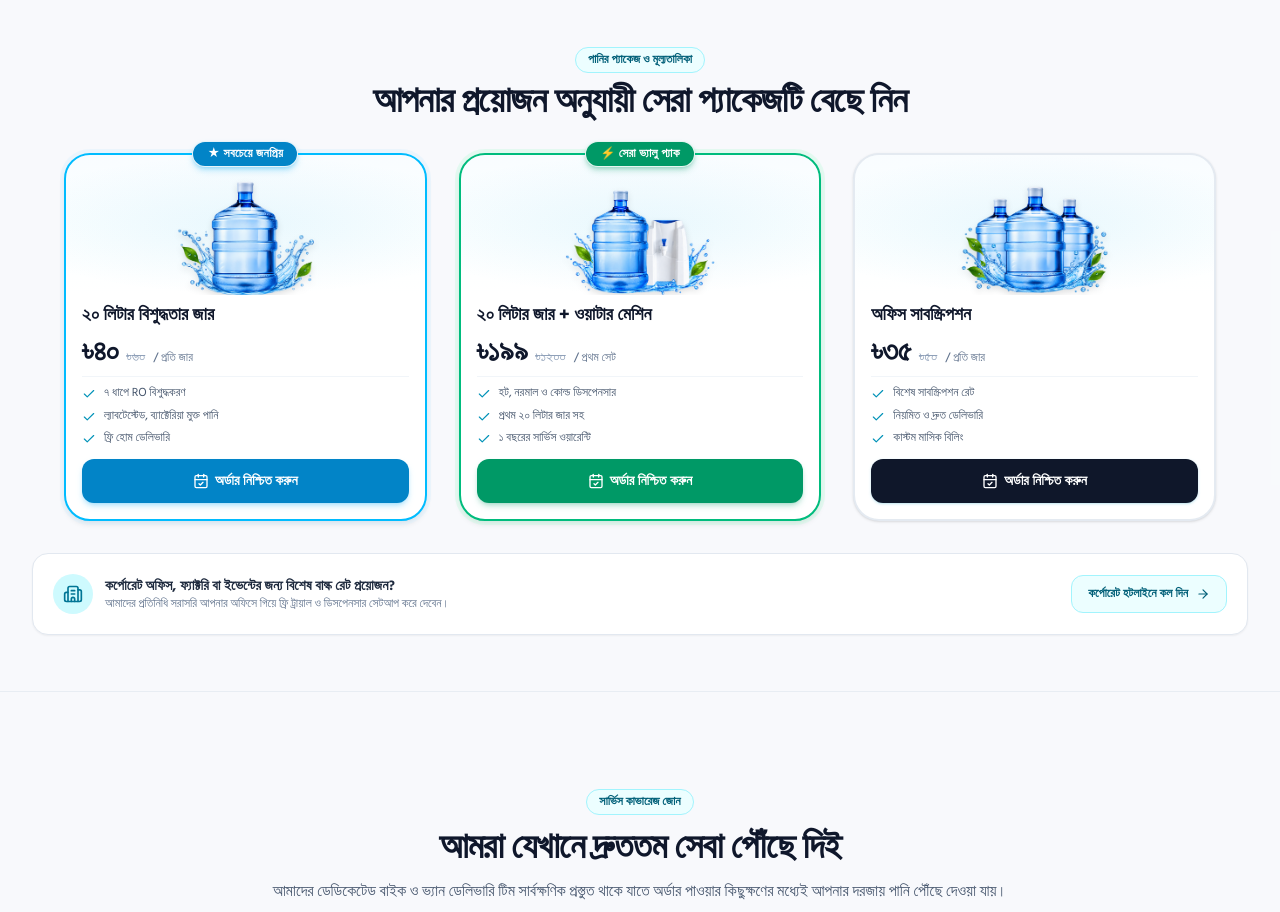
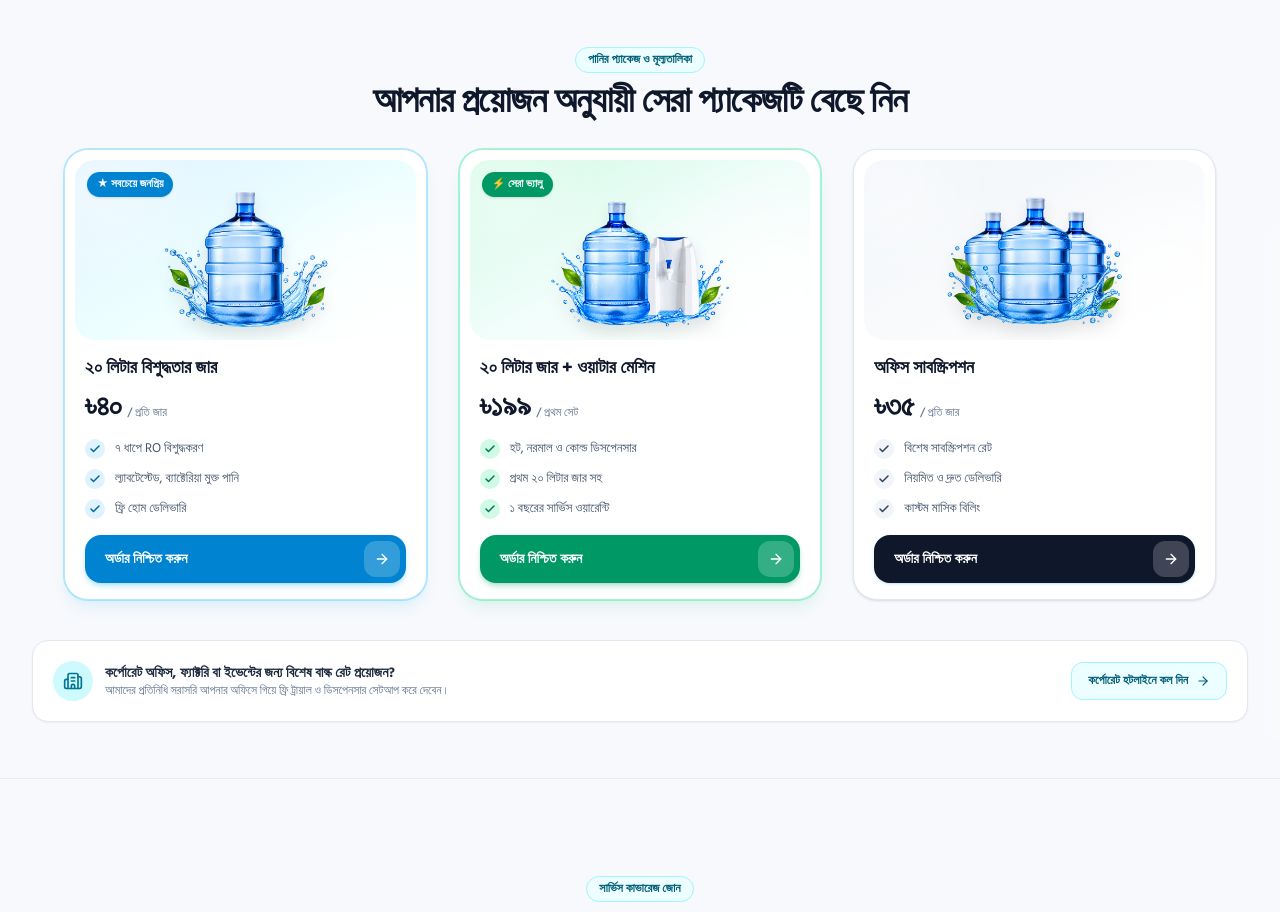
Before and after one commit to MdHasib01/panniwala-ui, a React (Vite) app: page / in a window 1280 px wide. Shown: the part 1040-1952 px from the top of the page. Built offline with nearby package versions, Linux system fonts and the light colour scheme.

Commit message:
feat: add Packages component for water subscription plans

```diff
--- a/src/components/Packages.tsx
+++ b/src/components/Packages.tsx
@@ -6,7 +6,6 @@ import { Badge } from '@/src/components/ui/badge';
 import {
   Check,
   Building2,
-  CalendarCheck,
   ArrowRight,
   ChevronLeft,
   ChevronRight
@@ -47,24 +46,32 @@ export const Packages: React.FC<PackagesProps> = ({ onSelectPackage }) => {
     });
   };
 
-  const getCardBorderClass = (pkg: WaterPackage) => {
+  const getTheme = (pkg: WaterPackage) => {
     if (pkg.popular) {
-      return 'border-2 border-sky-400 ring-4 ring-sky-100/50 shadow-md bg-white';
+      return {
+        card: 'border-sky-200 shadow-lg shadow-sky-500/10 ring-1 ring-sky-300/50',
+        panel: 'from-sky-100 via-cyan-50 to-white',
+        badge: 'bg-sky-600 text-white',
+        check: 'bg-sky-100 text-sky-700',
+        button: 'bg-sky-600 hover:bg-sky-700 text-white shadow-md shadow-sky-500/25',
+      };
     }
     if (pkg.bestValue) {
-      return 'border-2 border-emerald-500 ring-4 ring-emerald-100/50 shadow-md bg-white';
+      return {
+        card: 'border-emerald-200 shadow-lg shadow-emerald-500/10 ring-1 ring-emerald-300/50',
+        panel: 'from-emerald-100 via-teal-50 to-white',
+        badge: 'bg-emerald-600 text-white',
+        check: 'bg-emerald-100 text-emerald-700',
+        button: 'bg-emerald-600 hover:bg-emerald-700 text-white shadow-md shadow-emerald-600/25',
+      };
     }
-    return 'border-2 border-slate-200/90 hover:border-slate-300 shadow-sm bg-white';
+    return {
+      card: 'border-slate-200 shadow-sm hover:border-slate-300',
+      panel: 'from-slate-100 via-slate-50 to-white',
+      badge: 'bg-slate-900 text-white',
+      check: 'bg-slate-100 text-slate-700',
+      button: 'bg-slate-900 hover:bg-slate-800 text-white shadow-sm',
     };
-
-  const getButtonClass = (pkg: WaterPackage) => {
-    if (pkg.popular) {
-      return 'bg-[#0284c7] hover:bg-sky-600 text-white shadow-md shadow-sky-500/25';
-    }
-    if (pkg.bestValue) {
-      return 'bg-emerald-600 hover:bg-emerald-700 text-white shadow-md shadow-emerald-600/25';
-    }
-    return 'bg-[#0f172a] hover:bg-slate-800 text-white shadow-sm';
   };
 
   return (
@@ -107,92 +114,71 @@ export const Packages: React.FC<PackagesProps> = ({ onSelectPackage }) => {
         <div
           ref={scrollerRef}
           onScroll={handleScroll}
-          className="relative flex md:grid md:grid-cols-3 gap-4 md:gap-6 lg:gap-8 pt-5 pb-4 md:pb-0 md:pt-3 items-stretch max-w-6xl -mx-4 px-4 md:mx-auto md:px-0 overflow-x-auto md:overflow-visible snap-x snap-mandatory scroll-px-4 [scrollbar-width:none] [&::-webkit-scrollbar]:hidden"
+          className="relative flex md:grid md:grid-cols-3 gap-4 md:gap-6 lg:gap-8 pt-2 pb-4 md:pb-2 md:pt-2 items-stretch max-w-6xl -mx-4 px-4 md:mx-auto md:px-0 overflow-x-auto md:overflow-visible snap-x snap-mandatory scroll-px-4 [scrollbar-width:none] [&::-webkit-scrollbar]:hidden"
         >
           {WATER_PACKAGES.map((pkg) => {
-            const isPopular = pkg.popular;
-            const isBestValue = pkg.bestValue;
+            const theme = getTheme(pkg);
+            const ribbon = pkg.popular ? '★ সবচেয়ে জনপ্রিয়' : pkg.bestValue ? '⚡ সেরা ভ্যালু' : null;
 
             return (
               <div
                 key={pkg.id}
-                className={`relative flex flex-col justify-between rounded-[26px] transition-all duration-300 md:hover:shadow-2xl md:hover:-translate-y-1.5 group w-[84%] max-w-[340px] shrink-0 snap-center md:w-auto md:max-w-none md:shrink ${getCardBorderClass(pkg)}`}
+                className={`relative flex flex-col rounded-3xl bg-white border p-2.5 transition-all duration-300 md:hover:-translate-y-1 md:hover:shadow-xl group w-[84%] max-w-[340px] shrink-0 snap-center md:w-auto md:max-w-none md:shrink ${theme.card}`}
               >
-                {/* Popular / Best Value Ribbon */}
-                {isPopular && (
-                  <div className="absolute -top-3.5 inset-x-0 flex justify-center z-30 pointer-events-none">
-                    <span className="inline-flex items-center gap-1 bg-[#0284c7] text-white text-[11px] sm:text-xs font-bold px-3.5 py-1 rounded-full shadow-md shadow-sky-500/30 border border-white/90 tracking-wide">
-                      ★ সবচেয়ে জনপ্রিয়
+                {/* Image panel */}
+                <div className={`relative rounded-[20px] bg-gradient-to-br ${theme.panel} h-[150px] md:h-[180px] flex items-center justify-center overflow-hidden`}>
+                  <div className="absolute -bottom-12 -right-12 w-44 h-44 rounded-full bg-white/70 blur-2xl pointer-events-none" />
+                  <div className="absolute -top-10 -left-10 w-32 h-32 rounded-full bg-white/50 blur-2xl pointer-events-none" />
+
+                  {ribbon && (
+                    <span className={`absolute top-3 left-3 z-20 inline-flex items-center text-[11px] font-bold px-2.5 py-1 rounded-full shadow-sm ${theme.badge}`}>
+                      {ribbon}
                     </span>
-                  </div>
-                )}
-                {isBestValue && (
-                  <div className="absolute -top-3.5 inset-x-0 flex justify-center z-30 pointer-events-none">
-                    <span className="inline-flex items-center gap-1 bg-emerald-600 text-white text-[11px] sm:text-xs font-bold px-3.5 py-1 rounded-full shadow-md shadow-emerald-600/30 border border-white/90 tracking-wide">
-                      ⚡ সেরা ভ্যালু প্যাক
-                    </span>
-                  </div>
                   )}
 
-                {/* Top Half: Product Image Area */}
-                <div className="relative pt-5 md:pt-6 px-4 flex items-center justify-center h-[100px] md:h-[140px] bg-gradient-to-b from-sky-50/40 via-cyan-50/20 to-transparent rounded-t-[24px] overflow-hidden">
-                  <div className="absolute inset-0 bg-[radial-gradient(ellipse_70%_50%_at_50%_50%,rgba(14,165,233,0.08),transparent)] pointer-events-none" />
                   <img
                     src={pkg.image}
                     alt={pkg.title}
-                    className="max-h-[85px] md:max-h-[125px] w-auto object-contain drop-shadow-md transition-transform duration-500 group-hover:scale-105 select-none relative z-10"
+                    className="max-h-[120px] md:max-h-[150px] w-auto object-contain drop-shadow-xl transition-transform duration-500 group-hover:scale-105 select-none relative z-10 mt-4"
                     loading="lazy"
                   />
                 </div>
 
-                {/* Bottom Half: Details & Ordering */}
-                <div className="p-4 pt-2 flex flex-col flex-1 justify-between gap-3">
-
-                  {/* Upper details */}
-                  <div className="space-y-2">
-                    {/* Title and Price */}
+                {/* Details */}
+                <div className="px-2.5 pt-4 pb-1.5 flex flex-col flex-1 gap-4">
                   <div>
                     <h3 className="text-base sm:text-lg font-bold text-slate-900 leading-snug">
                       {pkg.title}
                     </h3>
-                      <div className="flex items-baseline gap-2 mt-1">
-                        <span className="text-2xl md:text-3xl font-black text-slate-900 tracking-tight font-sans">
+                    <div className="flex items-baseline gap-1.5 mt-1.5">
+                      <span className="text-3xl font-black text-slate-900 tracking-tight font-sans">
                         ৳{toBengaliNumber(pkg.price)}
                       </span>
-                        {pkg.regularPrice && (
-                          <span className="text-sm text-slate-400 line-through">
-                            ৳{toBengaliNumber(pkg.regularPrice)}
-                          </span>
-                        )}
-                        <span className="text-xs text-slate-500 font-medium">
-                          / {pkg.unit}
-                        </span>
+                      <span className="text-xs text-slate-500 font-medium">/ {pkg.unit}</span>
                     </div>
                   </div>
 
-                    {/* Features List (3 points) */}
-                    <ul className="space-y-1.5 text-xs text-slate-600 pt-2 border-t border-slate-100">
+                  <ul className="space-y-2.5 text-[13px] text-slate-600">
                     {pkg.features.slice(0, 3).map((feat, fIdx) => (
-                        <li key={fIdx} className="flex items-start gap-2">
-                          <Check className="w-3.5 h-3.5 text-cyan-600 shrink-0 mt-0.5" />
+                      <li key={fIdx} className="flex items-center gap-2.5">
+                        <span className={`w-5 h-5 rounded-full flex items-center justify-center shrink-0 ${theme.check}`}>
+                          <Check className="w-3 h-3 stroke-[3]" />
+                        </span>
                         <span className="leading-snug">{feat}</span>
                       </li>
                     ))}
                   </ul>
-                  </div>
 
-                  {/* Order Button */}
-                  <div>
                   <Button
                     id={`order-package-${pkg.id}`}
                     onClick={() => onSelectPackage(pkg)}
-                      className={`w-full font-bold text-sm h-10 md:h-11 rounded-xl transition-all flex items-center justify-center gap-1.5 ${getButtonClass(pkg)}`}
+                    className={`mt-auto w-full h-12 rounded-2xl font-bold text-sm transition-all flex items-center justify-between pl-5 pr-1.5 ${theme.button}`}
                   >
-                      <CalendarCheck className="w-4 h-4" />
                     <span>অর্ডার নিশ্চিত করুন</span>
+                    <span className="w-9 h-9 rounded-xl bg-white/20 flex items-center justify-center transition-transform duration-300 group-hover:translate-x-0.5">
+                      <ArrowRight className="w-4 h-4" />
+                    </span>
                   </Button>
-                  </div>
-
                 </div>
               </div>
             );
```
Lines whose indentation alone changed are shown as unchanged.
